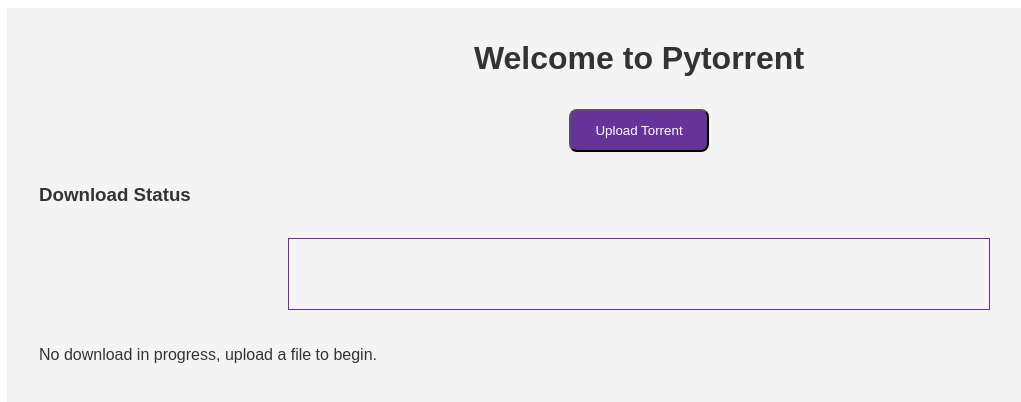
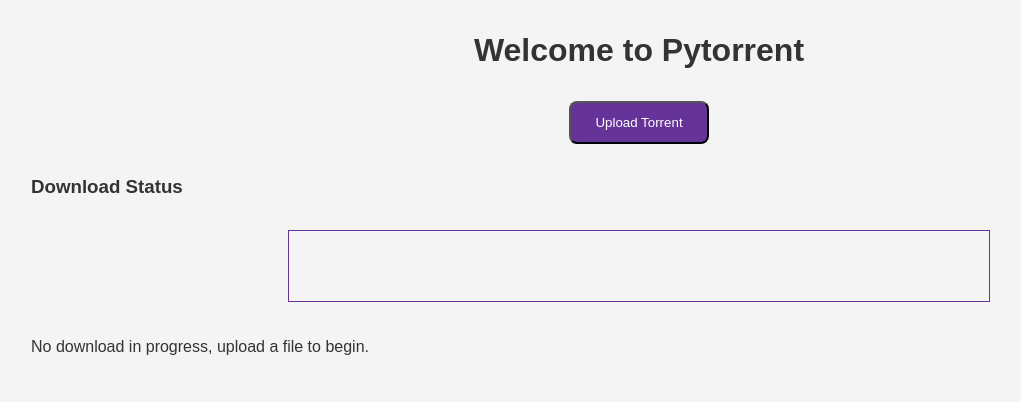
Before and after one commit to dmoerner/pytorrent, a SvelteKit app in the folder svelte/: page / in a window 1280 px wide. Shown: the top 402 px of the page, without its empty margins (1-1022 px from the left). Built offline with nearby package versions, Linux system fonts and the light colour scheme.

Commit message:
Move global padding, margin, and background color to html page
Svelte seems to insert each element into the %sveltekit.body% snippet,
which means that global settings like background color are not applied
to the entire page. Move that styling into the base app.html file, and
add a <title> element.

```diff
--- a/svelte/src/app.html
+++ b/svelte/src/app.html
@@ -4,9 +4,20 @@
 		<meta charset="utf-8" />
 		<link rel="icon" href="%sveltekit.assets%/favicon.png" />
 		<meta name="viewport" content="width=device-width, initial-scale=1" />
+		<title>Pytorrent</title>
 		%sveltekit.head%
 	</head>
 	<body data-sveltekit-preload-data="hover">
 		<div style="display: contents">%sveltekit.body%</div>
 	</body>
 </html>
+
+<style>
+	* {
+		margin: 0;
+		padding: 0;
+		font-family: Arial, sans-serif;
+		background-color: #f4f4f4;
+		color: #333;
+	}
+</style>
--- a/svelte/src/routes/+page.svelte
+++ b/svelte/src/routes/+page.svelte
@@ -154,14 +154,6 @@
 </div>
 
 <style>
-	* {
-		margin: 0;
-		padding: 0;
-		font-family: Arial, sans-serif;
-		background-color: #f4f4f4;
-		color: #333;
-	}
-
 	h1,
 	h3 {
 		margin: auto;
```
